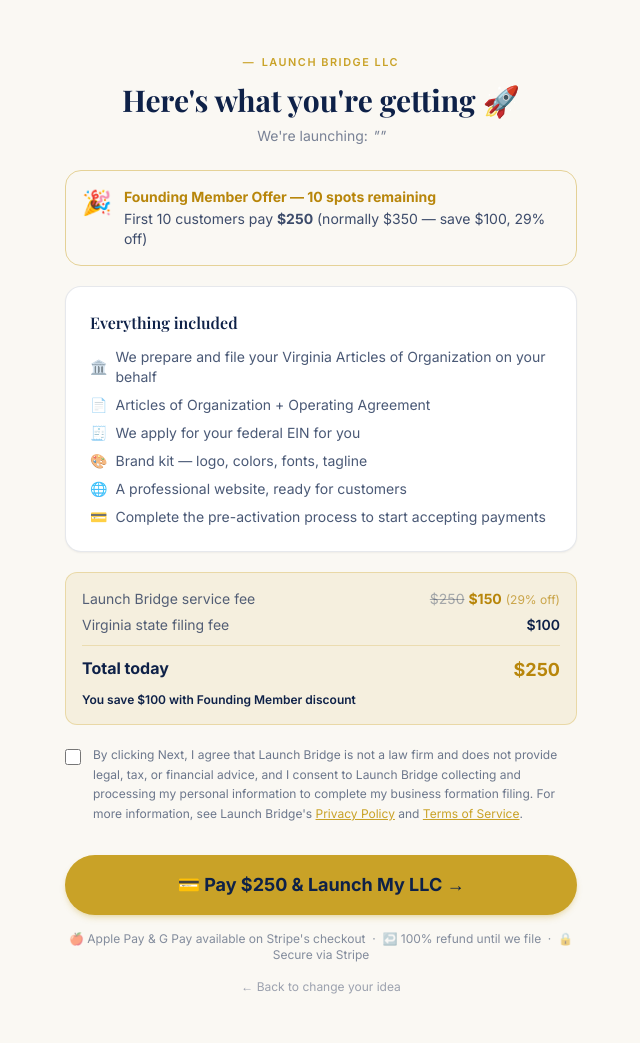
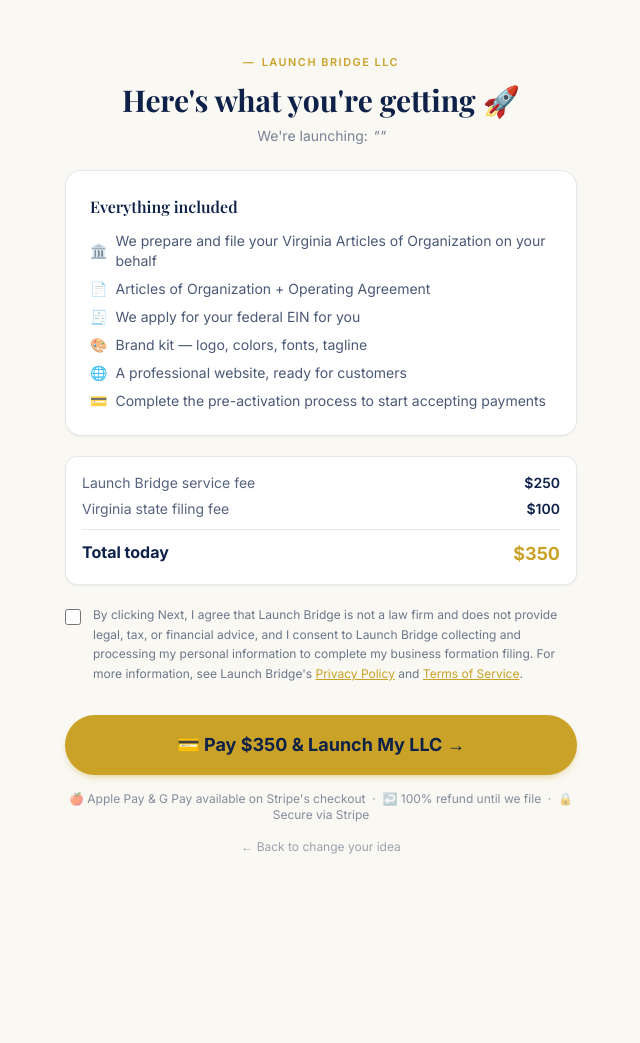
Before and after one commit to leofall458/ai-business-launcher, a FastAPI app: page /start in a window 1280 px wide. Shown: the whole page, without its empty margins (319-959 px from the left). After the commit the page ends 854 px from the top, so only its background shows below. Run offline with FastAPI, Linux system fonts and the light colour scheme; data that the repository does not hold is empty; some web fonts are replaced.

Commit message:
Remove founding member discount, restore $350 flat pricing everywhere
Kills the $250-founding-member-rate program entirely: Stripe checkout
always charges $350, config no longer defines a discount price, and
every customer-facing template (homepage, /start, hero form) shows the
plain $250 service fee + $100 filing fee = $350 breakdown with no
strikethrough/savings/spots-remaining language. Admin dashboard drops
the founding-member counter but keeps the per-order historical badge,
since it reflects real past Stripe charges rather than a live offer.

Co-Authored-By: Claude Sonnet 5 <noreply@anthropic.com>

```diff
--- a/app/main.py
+++ b/app/main.py
@@ -21,8 +21,6 @@ from app.config import (
     FIREBASE_PROJECT_ID, ADMIN_PASSWORD, ORDERS_COLLECTION, STATUS_SESSION_SECRET,
     APP_ENV, SUPPORT_EMAIL, GOOGLE_PLACES_API_KEY, GOOGLE_ANALYTICS_ID, CLARITY_ID, SAMPLE_WEBSITE_URL,
     STRIPE_PUBLISHABLE_KEY,
-    FOUNDING_MEMBER_DISCOUNT, FOUNDING_MEMBER_MAX, FOUNDING_MEMBER_PRICE_CENTS,
-    FOUNDING_MEMBER_SERVICE_FEE_CENTS, FOUNDING_MEMBER_DISCOUNT_PERCENT, FOUNDING_MEMBER_LABEL,
 )
 from app.agents.name_agent import screen_business_name, generate_name_ideas
 from app.agents.scc_name_check import check_name_on_scc, check_name_public, check_llc_exists_on_scc, sanitize_business_name
@@ -189,34 +187,6 @@ async def unhandled_exception_handler(request: Request, exc: Exception):
     return friendly_error_response(
         request, "We hit a small snag. Our team has been notified and will fix it shortly.", 500)
 
-def get_founding_member_status() -> dict:
-    """Returns current founding-member discount availability by counting
-    orders in Firestore that carry founding_member=True and have left the
-    draft/payment_failed state (i.e. actually paid). Thread-safe only in
-    the sense that Firestore reads are consistent point-in-time snapshots;
-    a very tight race between two simultaneous checkouts could let one
-    extra slot through, which is acceptable at this order volume."""
-    base = {
-        "discount_price": FOUNDING_MEMBER_PRICE_CENTS,
-        "original_price": LLC_FORMATION_PRICE_CENTS,
-        "discount_percent": FOUNDING_MEMBER_DISCOUNT_PERCENT,
-        "savings": LLC_FORMATION_PRICE_CENTS - FOUNDING_MEMBER_PRICE_CENTS,
-        "service_fee_cents": FOUNDING_MEMBER_SERVICE_FEE_CENTS,
-    }
-    if not FOUNDING_MEMBER_DISCOUNT:
-        return {**base, "is_active": False, "spots_taken": FOUNDING_MEMBER_MAX, "spots_remaining": 0}
-
-    try:
-        count = sum(
-            1 for doc in ORDERS.where("founding_member", "==", True).stream()
-            if doc.to_dict().get("state", "draft") not in ("draft", "payment_failed")
-        )
-    except Exception:
-        count = 0
-
-    spots_remaining = max(0, FOUNDING_MEMBER_MAX - count)
-    return {**base, "is_active": spots_remaining > 0, "spots_taken": count, "spots_remaining": spots_remaining}
-
 @app.on_event("startup")
 async def on_startup():
     preload_secrets()
@@ -387,7 +357,7 @@ def compute_timeline(order: dict, state: str) -> list:
 
     # 1. Payment Received
     if state != "draft":
-        amount_label = f"${FOUNDING_MEMBER_PRICE_CENTS // 100}" if order.get("founding_member") else f"${LLC_FORMATION_PRICE_CENTS // 100}"
+        amount_label = f"${LLC_FORMATION_PRICE_CENTS // 100}"
         steps.append({"key": "payment", "name": "Payment Received", "status": "complete",
             "description": f"Payment of {amount_label} confirmed{on_date(order.get('paid_at'))}"})
     else:
@@ -561,7 +531,6 @@ def verify_admin(credentials: HTTPBasicCredentials = Depends(security)):
 def _wizard_context() -> dict:
     return {
         "stripe_publishable_key": STRIPE_PUBLISHABLE_KEY or "",
-        "founding_member_status": get_founding_member_status(),
     }
 
 @app.get("/", response_class=HTMLResponse)
@@ -1402,10 +1371,6 @@ async def abandoned_cart_scheduler():
             now = datetime.datetime.now(datetime.timezone.utc)
             one_hour_ago = now - datetime.timedelta(hours=1)
             twenty_four_hours_ago = now - datetime.timedelta(hours=24)
-            # Computed once per sweep, not per lead - founding-member
-            # availability is a global count, not something that varies
-            # lead to lead within the same pass.
-            is_founding_member_active = get_founding_member_status()["is_active"]
             for doc in LEADS.where("converted", "==", False).stream():
                 lead = doc.to_dict()
                 lead_id = doc.id
@@ -1425,10 +1390,10 @@ async def abandoned_cart_scheduler():
                 if not step1_at:
                     continue
                 if not lead.get("recovery_1h_sent") and step1_at <= one_hour_ago:
-                    send_abandoned_cart_email_1h(lead, is_founding_member_active)
+                    send_abandoned_cart_email_1h(lead)
                     LEADS.document(lead_id).set({"recovery_1h_sent": True}, merge=True)
                 if not lead.get("recovery_24h_sent") and step1_at <= twenty_four_hours_ago:
-                    send_abandoned_cart_email_24h(lead, is_founding_member_active)
+                    send_abandoned_cart_email_24h(lead)
                     LEADS.document(lead_id).set({"recovery_24h_sent": True}, merge=True)
 
             for doc in ORDERS.where("state", "in", ["paid", "name_selected"]).stream():
@@ -1763,7 +1728,7 @@ def parse_attribution_cookie(raw: str | None) -> dict:
 
 @app.get("/start", response_class=HTMLResponse)
 async def start(request: Request):
-    """Step 2: shows the deliverables recap + founding pricing + Checkout
+    """Step 2: shows the deliverables recap + pricing + Checkout
     button for the idea the customer just entered on the Step 1 landing
     page. The idea travels here as a query param (Step 1's JS reads it back
     out of localStorage before navigating) rather than a Firestore lookup -
@@ -1799,9 +1764,7 @@ async def start_checkout(request: Request):
     business_idea = form.get("business_idea", "").strip()
     lead_id = (form.get("lead_id") or "").strip()
 
-    fm_status = get_founding_member_status()
-    is_founding_member = fm_status["is_active"]
-    charge_amount = FOUNDING_MEMBER_PRICE_CENTS if is_founding_member else LLC_FORMATION_PRICE_CENTS
+    charge_amount = LLC_FORMATION_PRICE_CENTS
 
     order_ref = ORDERS.document()
     order_id = order_ref.id
@@ -1814,7 +1777,7 @@ async def start_checkout(request: Request):
     attribution = parse_attribution_cookie(request.cookies.get(ATTRIBUTION_COOKIE_NAME))
     record_state(order_ref, "draft", business_idea=business_idea, **extra, **attribution,
                  created_at=firestore.SERVER_TIMESTAMP, checkout_at=firestore.SERVER_TIMESTAMP,
-                 awaiting_intake=True, founding_member=is_founding_member,
+                 awaiting_intake=True,
                  consent=True, consent_at=firestore.SERVER_TIMESTAMP)
 
     base_url = str(request.base_url)
@@ -1824,7 +1787,6 @@ async def start_checkout(request: Request):
             success_url=f"{base_url}success?session_id={{CHECKOUT_SESSION_ID}}",
             cancel_url=f"{base_url}cancel",
             amount=charge_amount,
-            founding_member=is_founding_member,
             gclid=attribution.get("gclid"),
             utm_source=attribution.get("utm_source"),
             utm_medium=attribution.get("utm_medium"),
@@ -1924,7 +1886,7 @@ def process_paid_order(order_id: str, payment_status: str, background_tasks: Bac
     # business_name/full_name don't exist yet at this point (Steps 3-4,
     # post-payment) - business_idea is the only descriptive field known
     # this early, captured back at Step 1.
-    amount_paid = FOUNDING_MEMBER_PRICE_CENTS // 100 if order.get("founding_member") else LLC_FORMATION_PRICE_CENTS // 100
+    amount_paid = LLC_FORMATION_PRICE_CENTS // 100
     if APP_ENV == "staging":
         send_admin_sms(
             f"🧪 [TEST] New payment! {order.get('business_idea', '')[:50]} - ${amount_paid} paid. "
@@ -1935,16 +1897,6 @@ def process_paid_order(order_id: str, payment_status: str, background_tasks: Bac
             f"💰 [LIVE] New payment! {order.get('business_idea', '')[:50]} - ${amount_paid} paid. "
             f"Order: {order_id[:8]}. Admin: app.launchbridge.ai/admin"
         )
-
-    # Check if this is the 10th founding member — if so, notify admin that
-    # the discount period has ended and future checkouts revert to $350.
-    if order.get("founding_member"):
-        try:
-            fm_check = get_founding_member_status()
-            if fm_check["spots_taken"] >= FOUNDING_MEMBER_MAX:
-                send_admin_sms("🎉 All 10 founding member spots filled! Now charging $350")
-        except Exception:
-            pass
 
     # awaiting_intake orders collected only 5 fields pre-payment. The rest
     # (address, DOB, sig) is gathered in the dashboard before the pipeline
@@ -2075,13 +2027,11 @@ async def success(request: Request, background_tasks: BackgroundTasks,
         except Exception as e:
             print(f"⚠️ Could not auto-login order {resolved_order_id} after payment: {e}")
 
-    is_founding = order.get("founding_member", False)
     return templates.TemplateResponse(request, "success_interstitial.html", {
         "email": email,
         "order_id": resolved_order_id,
         "business_name": order.get("business_name", ""),
-        "founding_member": is_founding,
-        "amount_paid": FOUNDING_MEMBER_PRICE_CENTS // 100 if is_founding else LLC_FORMATION_PRICE_CENTS // 100,
+        "amount_paid": LLC_FORMATION_PRICE_CENTS // 100,
     })
 
 def import_ad_conversion(order_id: str, gclid: str | None, amount_cents: int, conversion_dt: datetime.datetime):
@@ -3164,8 +3114,6 @@ async def admin_dashboard(request: Request, authorized: bool = Depends(verify_ad
     # Gmail poller removed - SCC approval emails go directly to customers
     # Admin manually marks LLC as approved in the admin dashboard
 
-    fm_admin_status = get_founding_member_status()
-
     # Filtered in Python rather than a Firestore .where("resolved", "==",
     # False).order_by("timestamp", ...) query - that combination needs a
     # composite index that doesn't exist for this brand-new collection, and
@@ -3197,8 +3145,6 @@ async def admin_dashboard(request: Request, authorized: bool = Depends(verify_ad
         "irs_open": irs_open,
         "irs_next_window_eta": irs_next_window_eta,
         "warning": request.query_params.get("warning"),
-        "founding_member_count": fm_admin_status["spots_taken"],
-        "founding_member_max": FOUNDING_MEMBER_MAX,
         "stats": stats,
         "recent_errors": recent_errors,
     })
--- a/app/templates/_hero_idea_form.html
+++ b/app/templates/_hero_idea_form.html
@@ -13,7 +13,7 @@
     </button>
     <p class="text-center text-xs text-[#0e2148]/50 mt-3">
         ↩️ 100% refund until we file &nbsp;·&nbsp; ⏱️ Filed within 72 hours &nbsp;·&nbsp;
-        💳 {% if founding_member_status and founding_member_status.is_active %}${{ (founding_member_status.discount_price // 100) }}{% else %}$350{% endif %} flat
+        💳 $350 flat
     </p>
 </div>
 
--- a/app/templates/admin.html
+++ b/app/templates/admin.html
@@ -22,9 +22,6 @@
             <h1 class="font-serif text-2xl font-bold text-[#0e2148]">Admin Dashboard</h1>
             <div class="flex items-center gap-3 mt-1 flex-wrap">
                 <p class="text-[#0e2148]/45 text-sm">{{ orders|length }} order{{ "s" if orders|length != 1 else "" }}</p>
-                <span class="bg-[#c9a227]/15 border border-[#c9a227]/40 text-[#b8860b] text-xs font-semibold px-3 py-1 rounded-full">
-                    💰 Founding members: {{ founding_member_count }}/{{ founding_member_max }} used
-                </span>
             </div>
         </div>
 
--- a/app/templates/start.html
+++ b/app/templates/start.html
@@ -22,18 +22,6 @@
         <p class="text-[#0e2148]/55 text-sm">We're launching: <span class="italic">"{{ business_idea }}"</span></p>
     </div>
 
-    {% if founding_member_status and founding_member_status.is_active %}
-    <div class="bg-[#c9a227]/12 border border-[#c9a227]/45 rounded-2xl p-4 mb-5">
-        <div class="flex items-start gap-3">
-            <span class="text-2xl shrink-0">🎉</span>
-            <div>
-                <p class="font-bold text-[#b8860b] text-sm">Founding Member Offer — {{ founding_member_status.spots_remaining }} spot{{ "s" if founding_member_status.spots_remaining != 1 else "" }} remaining</p>
-                <p class="text-[#0e2148]/80 text-sm mt-0.5">First 10 customers pay <strong>${{ (founding_member_status.discount_price // 100) }}</strong> (normally ${{ (founding_member_status.original_price // 100) }} — save ${{ (founding_member_status.savings // 100) }}, {{ founding_member_status.discount_percent }}% off)</p>
-            </div>
-        </div>
-    </div>
-    {% endif %}
-
     <!-- Deliverables recap -->
     <div class="bg-white border border-[#0e2148]/10 rounded-2xl p-5 sm:p-6 shadow-sm mb-5">
         <h2 class="font-serif text-base font-semibold text-[#0e2148] mb-3">Everything included</h2>
@@ -48,22 +36,6 @@
     </div>
 
     <!-- Pricing -->
-    {% if founding_member_status and founding_member_status.is_active %}
-    <div class="bg-[#c9a227]/10 border border-[#c9a227]/30 rounded-xl p-4 mb-5">
-        <div class="flex justify-between text-sm text-[#0e2148]/70 mb-1.5">
-            <span>Launch Bridge service fee</span>
-            <span><s class="text-[#0e2148]/35">$250</s> <strong class="text-[#b8860b]">${{ (founding_member_status.service_fee_cents // 100) }}</strong> <span class="text-xs text-[#b8860b]/70">({{ founding_member_status.discount_percent }}% off)</span></span>
-        </div>
-        <div class="flex justify-between text-sm text-[#0e2148]/70 mb-2.5">
-            <span>Virginia state filing fee</span><span class="text-[#0e2148] font-semibold">$100</span>
-        </div>
-        <div class="flex justify-between font-bold border-t border-[#c9a227]/25 pt-2.5">
-            <span class="text-[#0e2148]">Total today</span>
-            <span class="text-[#b8860b] text-lg">${{ (founding_member_status.discount_price // 100) }}</span>
-        </div>
-        <p class="text-xs text-[#b8860b]/80 mt-2 font-semibold">You save ${{ (founding_member_status.savings // 100) }} with Founding Member discount</p>
-    </div>
-    {% else %}
     <div class="bg-white border border-[#0e2148]/10 rounded-xl p-4 mb-5 shadow-sm">
         <div class="flex justify-between text-sm text-[#0e2148]/70 mb-1.5">
             <span>Launch Bridge service fee</span><span class="text-[#0e2148] font-semibold">$250</span>
@@ -75,7 +47,6 @@
             <span class="text-[#0e2148]">Total today</span><span class="text-[#c9a227] text-lg">$350</span>
         </div>
     </div>
-    {% endif %}
 
     <div id="form-top-errors"></div>
 
@@ -98,7 +69,7 @@
 
         <button type="submit"
             class="w-full bg-[#c9a227] hover:bg-[#b8860b] text-[#0e2148] font-bold py-4 rounded-full text-lg shadow-md shadow-[#c9a227]/25 transition">
-            💳 Pay ${% if founding_member_status and founding_member_status.is_active %}{{ (founding_member_status.discount_price // 100) }}{% else %}350{% endif %} &amp; Launch My LLC →
+            💳 Pay $350 &amp; Launch My LLC →
         </button>
         <p class="text-center text-xs text-[#0e2148]/50">
             🍎 Apple Pay &amp; G Pay available on Stripe's checkout &nbsp;·&nbsp; ↩️ 100% refund until we file &nbsp;·&nbsp; 🔒 Secure via Stripe
--- a/app/templates/success_interstitial.html
+++ b/app/templates/success_interstitial.html
@@ -25,7 +25,6 @@
             currency: 'USD',
             value: {{ amount_paid | default(350) }},
             transaction_id: '{{ order_id }}',
-            founding_member: {{ 'true' if founding_member else 'false' }},
             items: [{
                 item_id: 'virginia_llc_formation',
                 item_name: '{{ business_name | replace("'", "\\'") }}',
```
Also changed, not shown: app/config.py (+0 -7 lines), app/email_service.py (+8 -14 lines), app/stripe_service.py (+9 -18 lines), app/templates/index.html (+0 -23 lines).
